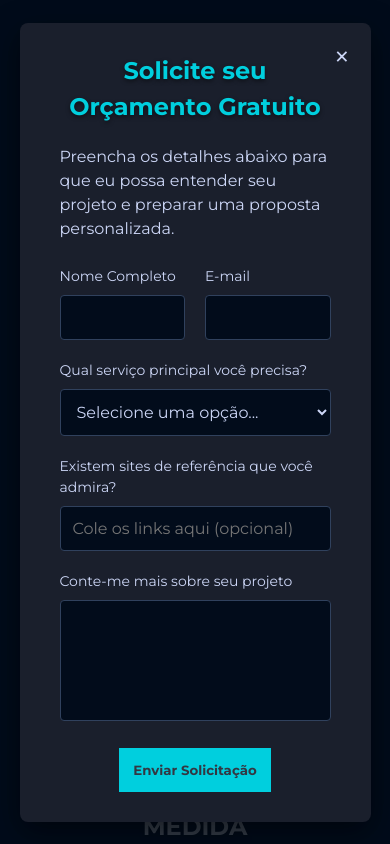
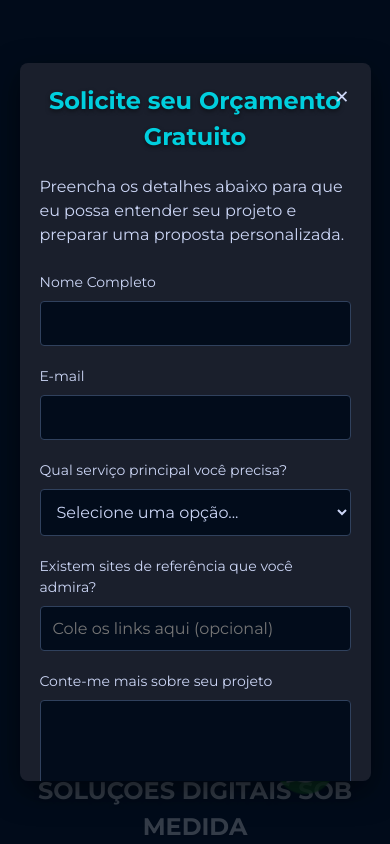
Before and after one commit to leandrosani/site-sani-digital, a plain HTML site: page index.html in a window 390 px wide. Both pictures are taken after a click on the element "ORÇAMENTO GRÁTIS". Shown: the top 844 px of the page. Drawn offline with Linux system fonts and the light colour scheme.

Commit message:
adicionando responsividade telas menores form

```diff
--- a/assets/style/form.css
+++ b/assets/style/form.css
@@ -38,6 +38,9 @@
   max-width: 600px;
   position: relative;
   box-shadow: 0 10px 30px rgba(0,0,0,0.5);
+
+  max-height: 90vh;
+  overflow-y: auto;
 }
 
 .modal-content h2 {
@@ -100,3 +103,15 @@
   border-color: #00CFDE;
   box-shadow: 0 0 10px rgba(0, 207, 222, 0.5);
 }
+
+@media (max-width: 600px) {
+  .modal-content {
+    padding: 20px;
+    max-height: 85vh;
+  }
+
+  .formulario-modal .form-row {
+    flex-direction: column;
+    gap: 0px;
+  }
+}
```
